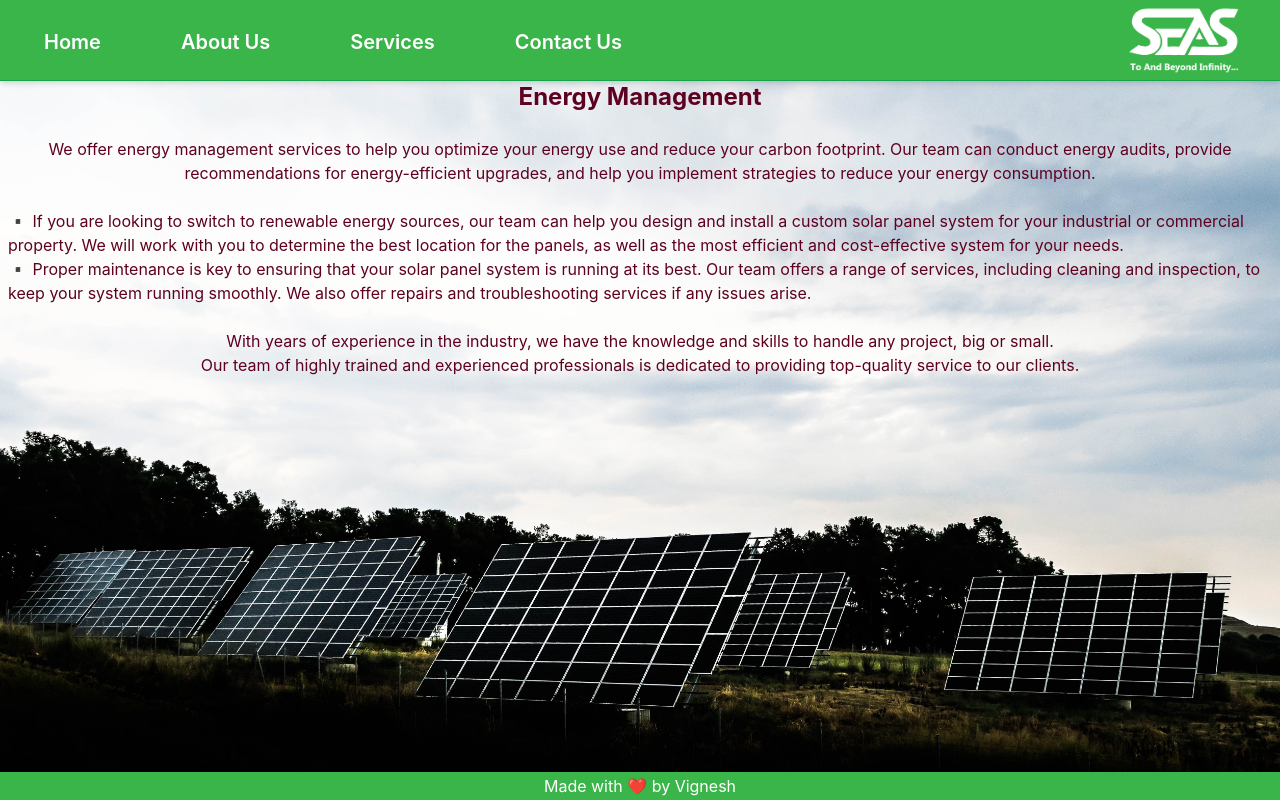
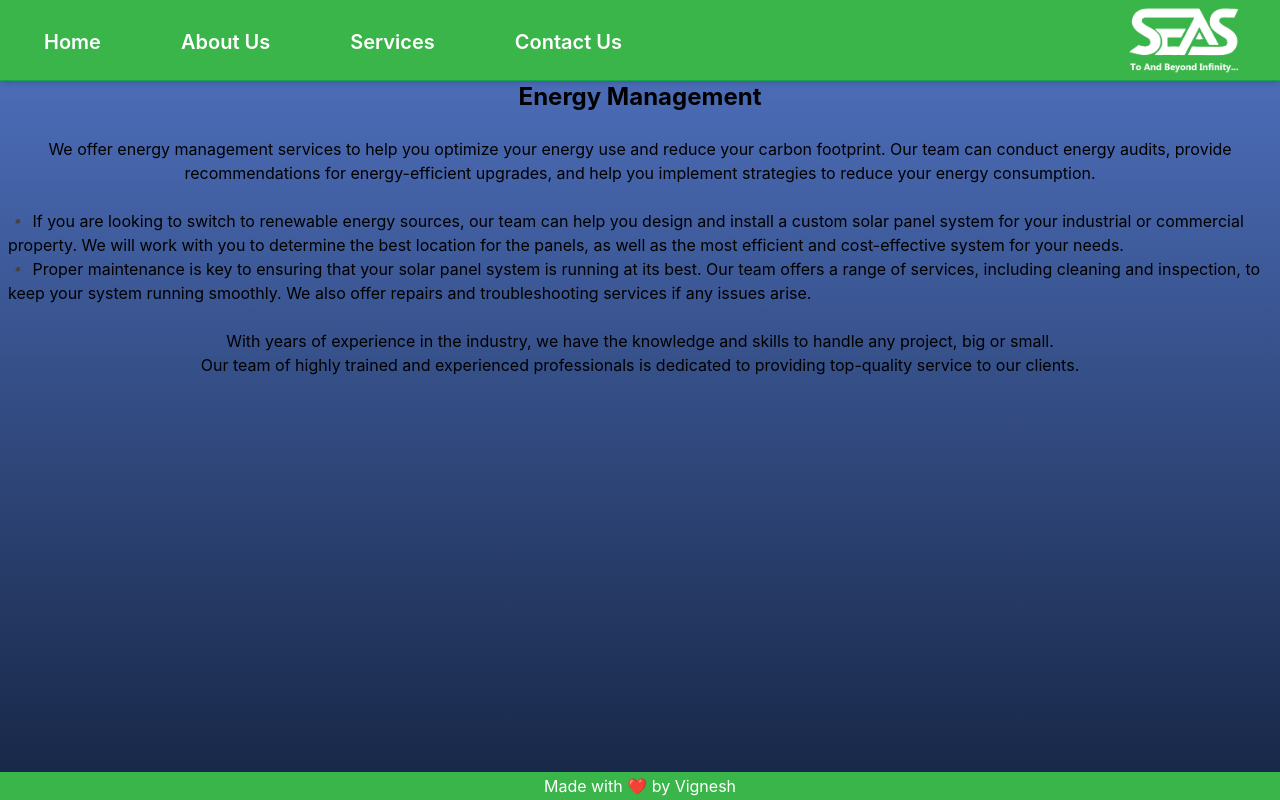
Before and after one commit to webdev-vignesh/SEAS, a React (Create React App) app: page /energy in a window 1280 px wide. Built offline with nearby package versions, Linux system fonts and the light colour scheme.

Commit message:
bg color update

```diff
--- a/src/components/Energy.js
+++ b/src/components/Energy.js
@@ -9,7 +9,7 @@ function Energy() {
     <div id="energy" className="flex flex-col h-screen">
       <Helmet><title>SEAS Tech | Energy Management</title></Helmet>
       <NavBar className="flex" />
-      <div className="flex-1 text-[#5E0120]" style={{backgroundImage: `url(${EnergyBg})`, backgroundRepeat: 'no-repeat', backgroundPosition: "center", backgroundSize: "cover",}}>
+      <div className="flex-1 bg-gradient-to-t from-[#182848] to-[#4b6cb7] " >
         <h1 className="text-2xl text-center font-bold">Energy Management</h1>
         <br />
         <p className="text-center ml-2 mr-2">We offer energy management services to help you optimize your energy use and reduce your carbon footprint. Our team can conduct energy audits, provide recommendations for energy-efficient upgrades, and help you implement strategies to reduce your energy consumption.</p> <br/>
```
